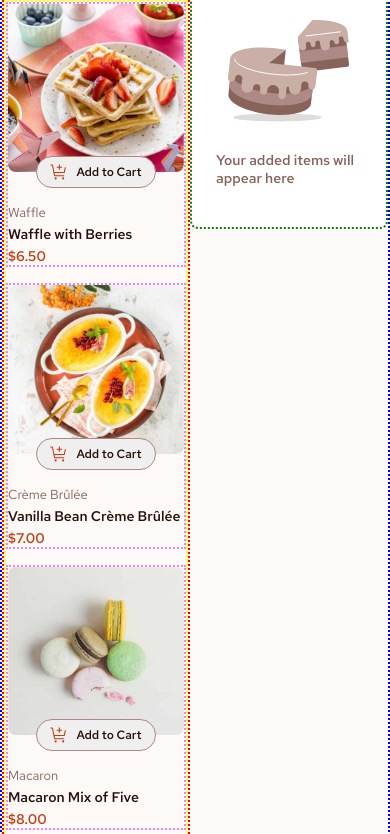
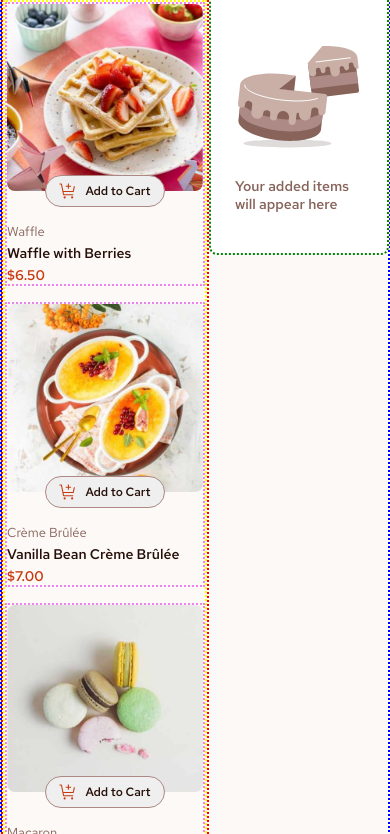
Before and after one commit to a94hassan/frontend-mentor-product-list-with-cart, a plain HTML site: page product-list-with-cart-main/index.html in a window 390 px wide. Shown: the part 111-945 px from the top of the page. Drawn offline with Linux system fonts and the light colour scheme.

Commit message:
style(media query 1060px): add dessert and cart width

```diff
--- a/product-list-with-cart-main/style.css
+++ b/product-list-with-cart-main/style.css
@@ -625,6 +625,14 @@ footer {
   .desserts {
     max-width: 440px;
   }
+
+  .dessert {
+    width: 200px;
+  }
+
+  .cart {
+    width: 382px;
+  }
 }
 
 @media (max-width: 900px) {
```
